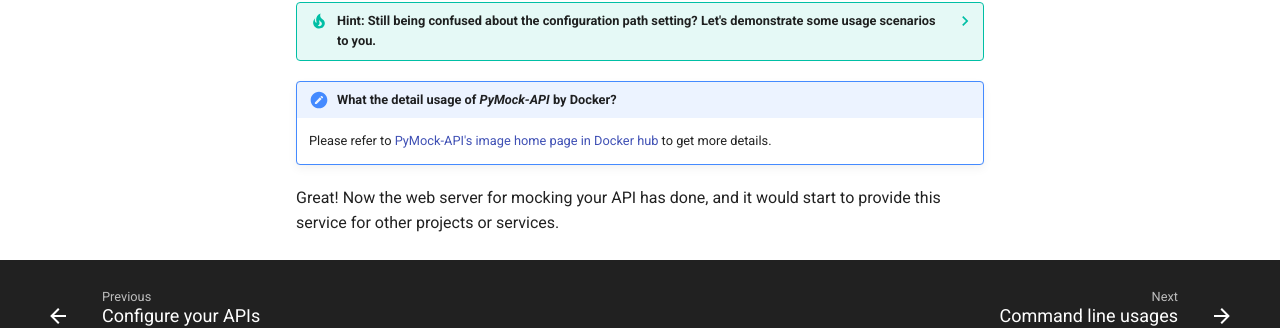
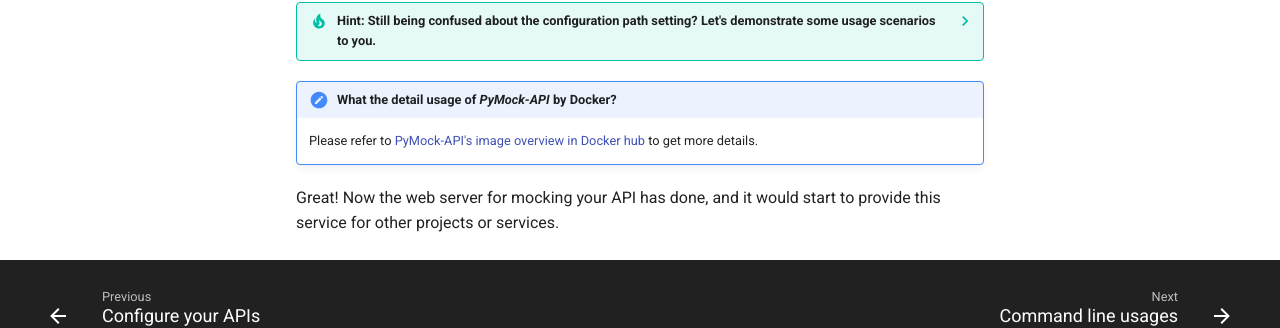
Before and after one commit to Chisanan232/PyMock-Server, an MkDocs documentation site: the page built from docs/getting-started/setup-web-server.md, in a window 1280 px wide and 900 px high, scrolled down 1302 px. Shown: the part 483-811 px from the top of the window. Built offline with MkDocs 1.6.1 and Material for MkDocs 9.7.7, drawn with Linux system fonts in a browser that asks for light colours; comment, search, counter and statistics services are not loaded.

Commit message:
➕ Add URL link of PyMock-API Docker image overview.

```diff
--- a/docs/getting-started/setup-web-server.md
+++ b/docs/getting-started/setup-web-server.md
@@ -146,9 +146,9 @@ Let's give you a sample command line to set up mock server by **Docker**:
 
 !!! note "What the detail usage of **_PyMock-API_** by **Docker**?"
 
-    Please refer to [PyMock-API's image home page in Docker hub] to get more details.
+    Please refer to [PyMock-API's image overview in Docker hub] to get more details.
 
-    [PyMock-API's image home page in Docker hub]: <URL>
+    [PyMock-API's image overview in Docker hub]: https://hub.docker.com/r/chisanan232/pymock-api
 
 Great! Now the web server for mocking your API has done, and it would start to provide this service for other projects or
 services.
```
